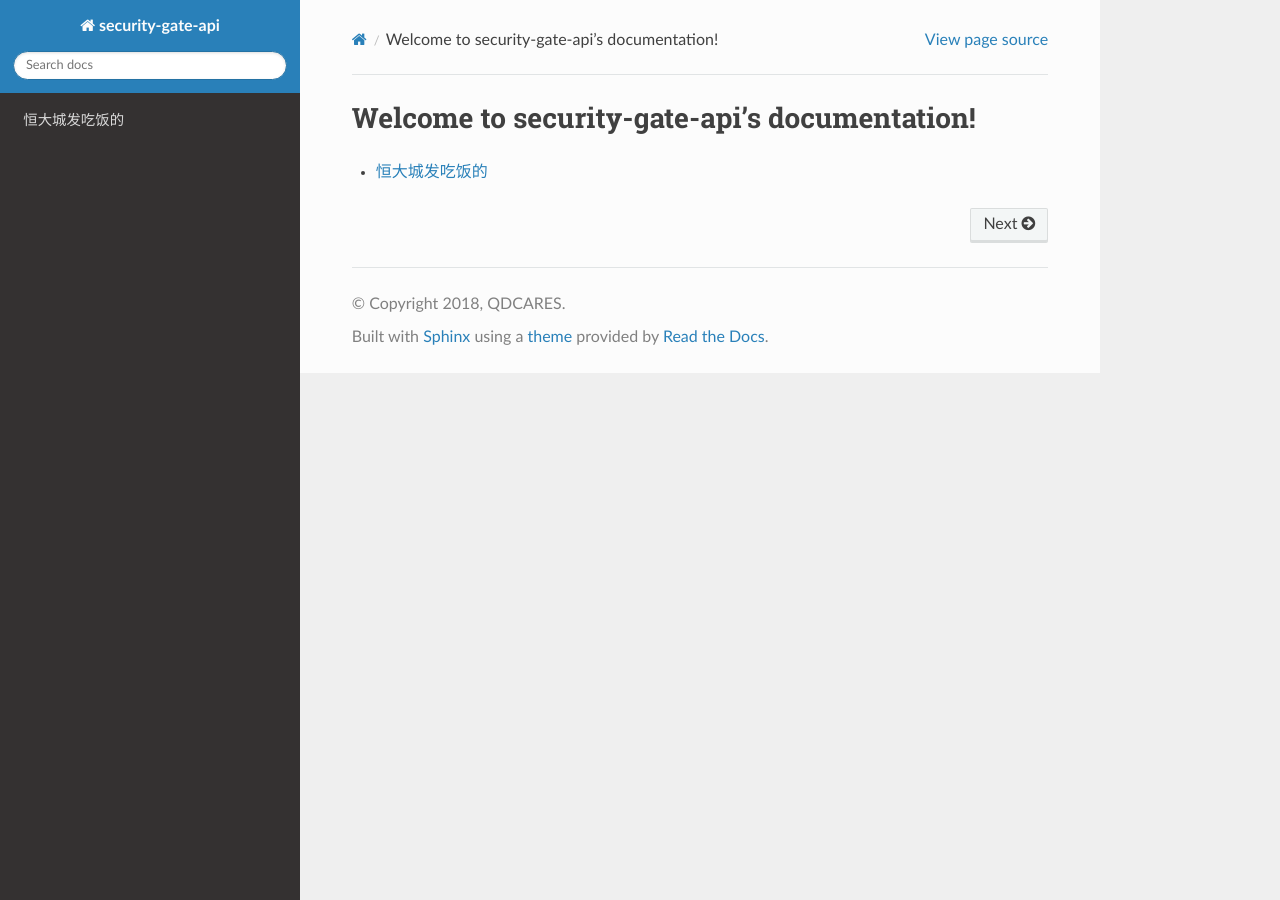
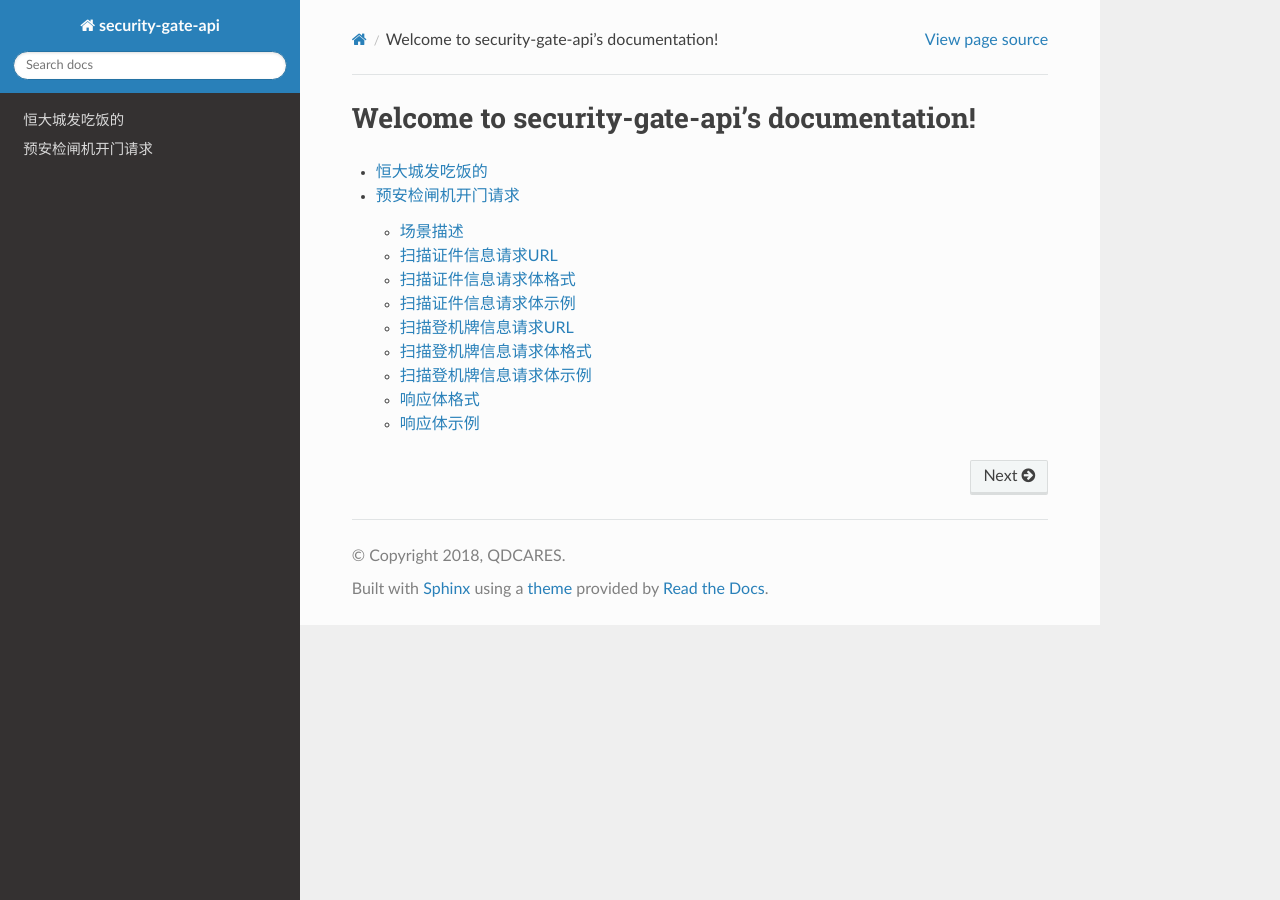
Before and after one commit to kinshines/security-gate-api-doc, a Sphinx documentation site: the page built from source/index.rst, in a window 1280 px wide. Built offline with Sphinx 7.4.7 and the Read the Docs theme 2.0.0, drawn with Linux system fonts in a browser that asks for light colours.

Commit message:
pre_security

```diff
--- a/source/index.rst
+++ b/source/index.rst
@@ -10,3 +10,4 @@
    :maxdepth: 2
 
    hello
+   pre_security
--- /dev/null
+++ b/source/pre_security.rst
@@ -0,0 +1,75 @@
+
+预安检闸机开门请求
+======================
+
+场景描述
+----------
+旅客通过预安检闸机时，扫描证件或登机牌，闸机将扫描到的证件信息和登机牌信息发送至安检信息系统，安检信息系统判断旅客信息并反馈闸机下一步的动作
+
+扫描证件信息请求URL
+-------------------------
+**HTTP POST**  /api/presecurity/id
+
+扫描证件信息请求体格式
+----------------------------
+请求体格式为JSON，字段名不区分大小写::
+
+    {
+        "DeviceCode":"string",//设备编号
+        "Type":"string",//证件类型, NI:身份证;PP:护照;TP:港澳通行证;TW:台湾通行证; I:外国人永久居留身份证;ID:其他
+        "Id":"string",//证件号
+        "Name":"string",//姓名,身份证姓名,中文姓名
+        "EngName":"string",//英文名
+        "ValidFromDate":"string",//发证日期
+        "ValidToDate":"string",//有效日期
+        "Authority":"string",//发证机关
+        "Address":"string",//住址
+        "Birthday":"string",//出生日期
+        "Nation":"string",//民族
+        "Gender":"string",//性别,M:男;F:女;P:不区分性别
+        "Photo":"string"//头像Base64编码
+    }
+
+扫描证件信息请求体示例
+----------------------------
+::
+
+    {
+        "DeviceCode":"Z001",
+        "Type":"NI",
+        "Id":"110101197608056896",
+        "Name":"张亿",
+        "EngName":"ZHANGYI",
+        "ValidFromDate":"2012-01-01",
+        "ValidToDate":"2020-01-01",
+        "Authority":"北京市公安局海淀分局",
+        "Address":"北京市海淀区门头沟95号",
+        "Birthday":"1976-08-05",
+        "Nation":"汉",
+        "Gender":"M",
+        "Photo":"ABSSDDADFDSFDSH42153544FDJAFOIJOIA123……"
+    }
+
+扫描登机牌信息请求URL
+---------------------------
+**HTTP POST**  /api/presecurity/boardpass
+
+扫描登机牌信息请求体格式
+-------------------------------
+请求体格式为JSON，字段名不区分大小写::
+
+    {
+        "DeviceCode":"string",//设备编号
+        "BoardPassNo":"string"//登机牌号码
+    }
+
+扫描登机牌信息请求体示例
+------------------------------
+::
+
+    {
+        "DeviceCode":"Z001",
+        "BoardPassNo":"M1SURNAME/FIRSTNM ABCDEF TAOAAANH 9999O181C99999999 35D>5184 7181B1A 09999999999992A 0 NH XB FQTVNUMBER25FQTV Y*30699999K09 XBAASSR"
+    }
+
+.. include:: /_include/security_response.rst
```
